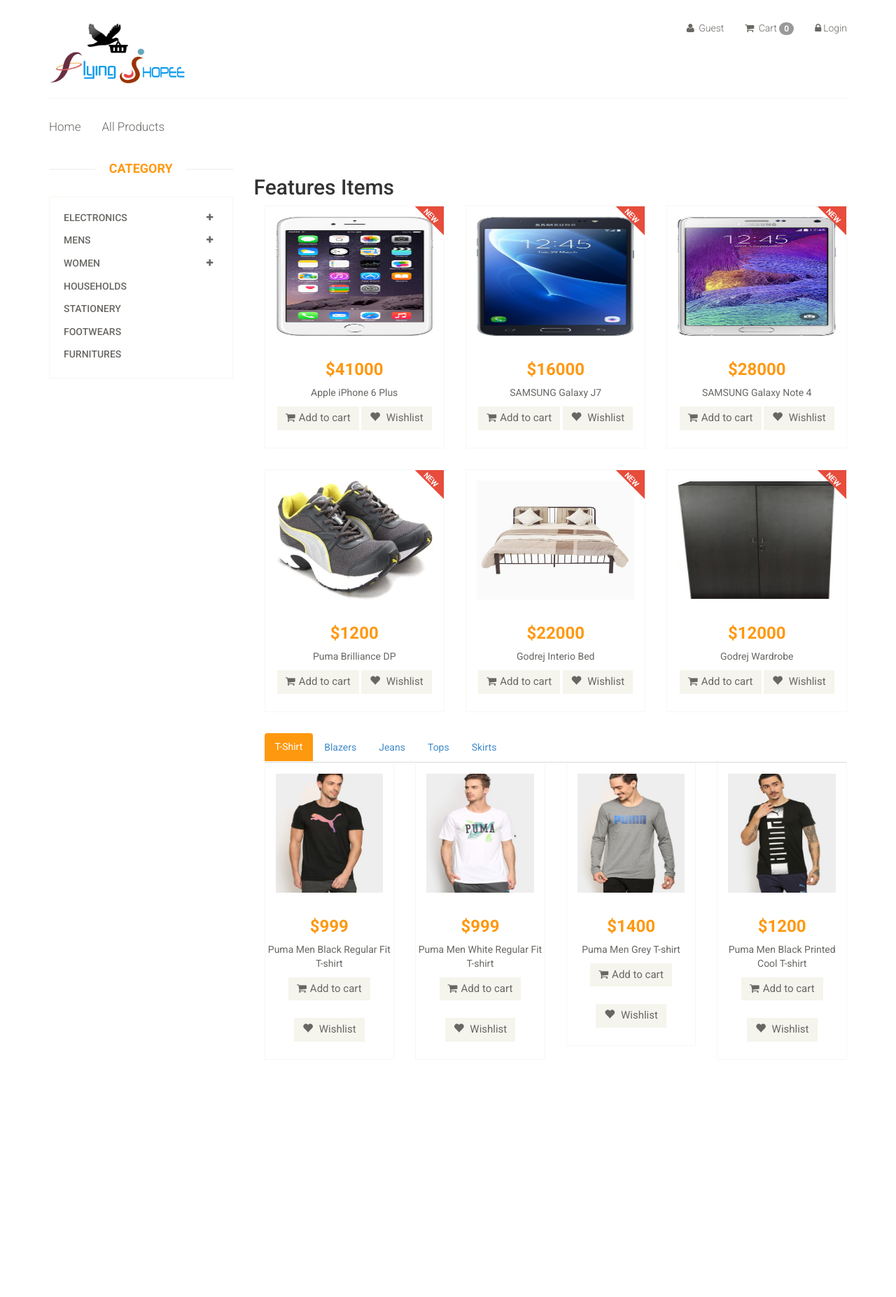
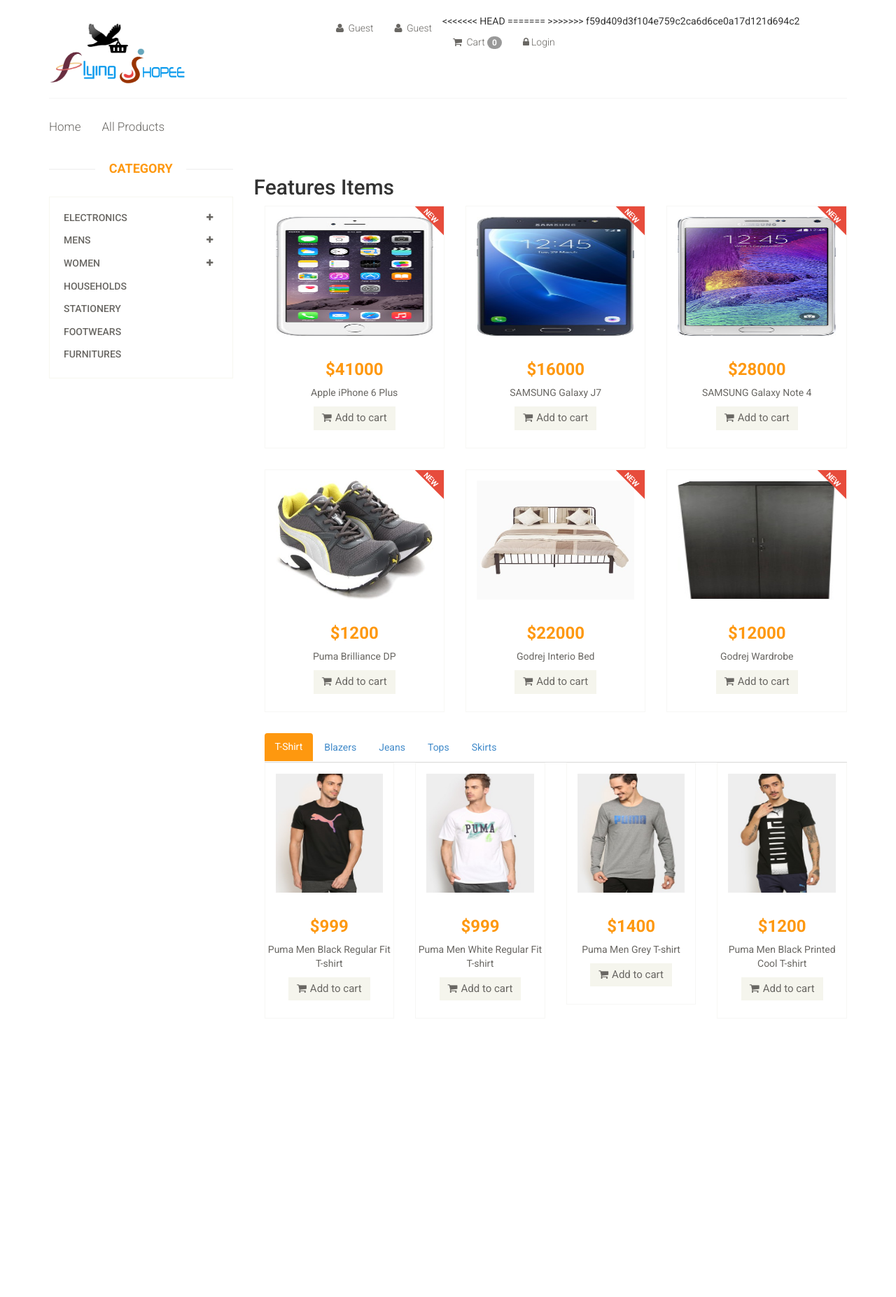
Before and after one commit to makarandagte/repo-ESportsGood, a PHP site: page /index.php in a window 1280 px wide. Shown: the top 1854 px of the page at 70% size. After the commit the page ends 1430 px from the top, so only its background shows below. Run offline with PHP 8.4, Linux system fonts and the light colour scheme; data comes from the database, SQL or seed files in the repository.

Commit message:
Merge branch 'main' of https://github.com/makarandagte/repo-ESportsGood

```diff
--- a/fetch.php
+++ b/fetch.php
@@ -23,13 +23,13 @@ if(isset($_POST['id'])){
 										<h2><span>$</span>$price</h2>
 										<p>$name</p>
 										<a href='javascript:void(0)' class='btn btn-default add-to-cart' onclick = 'cart($id)'><i class='fa fa-shopping-cart'></i>Add to cart</a>
-									   <a href='$add_wish' class='btn btn-default add-to-cart wish' data-user='$s_email' onclick='wish($id)'><i class='glyphicon glyphicon-heart'></i> Wishlist</a>
+
 									</div>
 
 								</div>
 								<div class='choose'>
 									<ul class='nav nav-pills nav-justified'>
-										<li><a href=''><i class='fa fa-plus-square'></i>Add to wishlist</a></li>
+
 										<li><a href=''><i class='fa fa-plus-square'></i>Add to compare</a></li>
 									</ul>
 								</div>
--- a/function.php
+++ b/function.php
@@ -23,7 +23,6 @@ if(isset($_POST['id'])){
 										<h2><span>$</span>$price</h2>
 										<p>$name</p>
 										<a href='javascript:void(0)' class='btn btn-default add-to-cart' onclick = 'cart($id)'><i class='fa fa-shopping-cart'></i>Add to cart</a>
-									<a href='$add_wish' class='btn btn-default add-to-cart wish' data-user='$s_email' onclick='wish($id)'><i class='glyphicon glyphicon-heart'></i> Wishlist</a>
 									</div>
 
 								</div>
@@ -61,7 +60,7 @@ if(isset($_POST['sub'])){
 										<h2><span>$</span>$price</h2>
 										<p>$name</p>
 										<a href='javascript:void(0)' class='btn btn-default add-to-cart' onclick = 'cart($id)'><i class='fa fa-shopping-cart'></i>Add to cart</a>
-									  <a href='$add_wish' class='btn btn-default add-to-cart wish' data-user='$s_email' onclick='wish($id)'><i class='glyphicon glyphicon-heart'></i> Wishlist</a>
+
 									</div>
 
 								</div>
--- a/inc/header.php
+++ b/inc/header.php
@@ -156,8 +156,12 @@
 
 						<div class="shop-menu pull-right">
 							<ul class="nav navbar-nav">
+<<<<<<< HEAD
+								<li><a href="<?php echo $nav ?>.php"><i class="fa fa-user"></i> <?php echo $user; ?></a></li>
+=======
 								<li><a href="<?php echo $nav ?>.php"><i class="fa fa-user"></i> <?php echo $user; ?></a></li>
 
+>>>>>>> f59d409d3f104e759c2ca6d6ce0a17d121d694c2
 								<!--<li><a href="checkout.php"><i class="fa fa-crosshairs"></i> Checkout</a></li>-->
 								<li><a href="cart.php"><i class="fa fa-shopping-cart"></i> Cart&nbsp;<span class="badge" id="count">0</span></a></li>
 
--- a/index.php
+++ b/index.php
@@ -40,7 +40,7 @@
 										<h2><span>$</span><?php echo $price; ?></h2>
 										<p><?php echo $name; ?></p>
 										<a href="javascript:void(0)" class="btn btn-default add-to-cart" onclick="cart(<?php echo $id; ?>)"><i class="fa fa-shopping-cart"></i>Add to cart</a>
-										<a href="<?php echo $add_wish ?>" class="btn btn-default add-to-cart wish" data-user="<?php echo $s_email; ?>" onclick="wish(<?php echo $id; ?>)"><i class="glyphicon glyphicon-heart"></i> Wishlist</a>
+
 									</div>
 
 									<img src="images/home/new.png" class="new" alt="" />
@@ -85,7 +85,7 @@
 												<h2><span>$</span><?php echo $price; ?></h2>
 												<p><?php echo $name; ?></p>
 												<a href="javascript:void(0)" class="btn btn-default add-to-cart" onclick="cart(<?php echo $id; ?>)"><i class="fa fa-shopping-cart"></i>Add to cart</a>
-											    <a href="<?php echo $add_wish ?>" class="btn btn-default add-to-cart wish" data-user="<?php echo $s_email; ?>" onclick="wish(<?php echo $id; ?>)"><i class="glyphicon glyphicon-heart"></i> Wishlist</a>
+
 											</div>
 
 										</div>
@@ -116,7 +116,7 @@
 												<h2><span>$</span><?php echo $price; ?></h2>
 												<p><?php echo $name; ?></p>
 												<a href="javascript:void(0)" class="btn btn-default add-to-cart" onclick="cart(<?php echo $id; ?>)"><i class="fa fa-shopping-cart"></i>Add to cart</a>
-											    <a href="<?php echo $add_wish ?>" class="btn btn-default add-to-cart wish" data-user="<?php echo $s_email; ?>" onclick="wish(<?php echo $id; ?>)"><i class="glyphicon glyphicon-heart"></i> Wishlist</a>
+
 											</div>
 
 										</div>
@@ -144,7 +144,7 @@
 												<h2><span>$</span><?php echo $price; ?></h2>
 												<p><?php echo $name; ?></p>
 												<a href="javascript:void(0)" class="btn btn-default add-to-cart" onclick="cart(<?php echo $id; ?>)"><i class="fa fa-shopping-cart"></i>Add to cart</a>
-											<a href="<?php echo $add_wish ?>" class="btn btn-default add-to-cart wish" data-user="<?php echo $s_email; ?>" onclick="wish(<?php echo $id; ?>)"><i class="glyphicon glyphicon-heart"></i> Wishlist</a>
+
 											</div>
 
 										</div>
@@ -172,7 +172,7 @@
 												<h2><span>$</span><?php echo $price; ?></h2>
 												<p><?php echo $name; ?></p>
 												<a href="javascript:void(0)" class="btn btn-default add-to-cart" onclick="cart(<?php echo $id; ?>)"><i class="fa fa-shopping-cart"></i>Add to cart</a>
-											<a href="<?php echo $add_wish ?>" class="btn btn-default add-to-cart wish" data-user="<?php echo $s_email; ?>" onclick="wish(<?php echo $id; ?>)"><i class="glyphicon glyphicon-heart"></i> Wishlist</a>
+
 											</div>
 
 										</div>
@@ -201,7 +201,7 @@
 												<h2><span>$</span><?php echo $price; ?></h2>
 												<p><?php echo $name; ?></p>
 												<a href="javascript:void(0)" class="btn btn-default add-to-cart" onclick="cart(<?php echo $id; ?>)"><i class="fa fa-shopping-cart"></i>Add to cart</a>
-											<a href="<?php echo $add_wish ?>" class="btn btn-default add-to-cart wish" data-user="<?php echo $s_email; ?>" onclick="wish(<?php echo $id; ?>)"><i class="glyphicon glyphicon-heart"></i> Wishlist</a>
+
 											</div>
 
 										</div>
@@ -237,7 +237,7 @@
 													<h2><span>$</span><?php echo $price; ?></h2>
 													<p><?php echo $name; ?></p>
 													<a href="javascript:void(0)" class="btn btn-default add-to-cart" onclick="cart(<?php echo $id; ?>)"><i class="fa fa-shopping-cart"></i>Add to cart</a>
-												<a href="<?php echo $add_wish ?>" class="btn btn-default add-to-cart wish" data-user="<?php echo $s_email; ?>" onclick="wish(<?php echo $id; ?>)"><i class="glyphicon glyphicon-heart"></i> Wishlist</a>
+
 												</div>
 
 											</div>
@@ -267,7 +267,7 @@
 													<h2><span>$</span><?php echo $price; ?></h2>
 													<p><?php echo $name; ?></p>
 													<a href="javascript:void(0)" class="btn btn-default add-to-cart" onclick="cart(<?php echo $id; ?>)"><i class="fa fa-shopping-cart"></i>Add to cart</a>
-												<a href="<?php echo $add_wish ?>" class="btn btn-default add-to-cart wish" data-user="<?php echo $s_email; ?>" onclick="wish(<?php echo $id; ?>)"><i class="glyphicon glyphicon-heart"></i> Wishlist</a>
+
 												</div>
 
 											</div>
@@ -299,7 +299,7 @@
 													<h2><span>$</span><?php echo $price; ?></h2>
 													<p><?php echo $name; ?></p>
 													<a href="javascript:void(0)" class="btn btn-default add-to-cart" onclick="cart(<?php echo $id; ?>)"><i class="fa fa-shopping-cart"></i>Add to cart</a>
-												<a href="<?php echo $add_wish ?>" class="btn btn-default add-to-cart wish" data-user="<?php echo $s_email; ?>" onclick="wish(<?php echo $id; ?>)"><i class="glyphicon glyphicon-heart"></i> Wishlist</a>
+
 												</div>
 
 											</div>
@@ -331,7 +331,7 @@
 													<h2><span>$</span><?php echo $price; ?></h2>
 													<p><?php echo $name; ?></p>
 													<a href="javascript:void(0)" class="btn btn-default add-to-cart" onclick="cart(<?php echo $id; ?>)"><i class="fa fa-shopping-cart"></i>Add to cart</a>
-												<a href="<?php echo $add_wish ?>" class="btn btn-default add-to-cart wish" data-user="<?php echo $s_email; ?>" onclick="wish(<?php echo $id; ?>)"><i class="glyphicon glyphicon-heart"></i> Wishlist</a>
+
 												</div>
 
 											</div>
@@ -393,40 +393,7 @@
 
 	}
 
-	function wish($p_id){
-		var w_id = $p_id;
-		var email = $(".wish").data("user");
 
-		if(email != 0){
-		$.ajax({
-			url:"function.php",
-			method:"post",
-			data:{w_id:w_id,email:email},
-			success: function($wish){
-				    if($wish > 0){
-					notif({
-						msg:"Product Already Added to wishlist!!!",
-						type:"warning",
-						width:330,
-						height:40,
-						timeout:1000,
-
-					})
-
-				}else{
-					notif({
-						msg:"Added to wishlist",
-						type:"success",
-						width:330,
-						height:40,
-						timeout:1000,
-
-					})
-				}
-			}
-		})
-		}
-	}
 
 
 
--- a/product_details.php
+++ b/product_details.php
@@ -87,7 +87,6 @@
 						<div class="shop-menu pull-right">
 							<ul class="nav navbar-nav">
 								<li><a href=""><i class="fa fa-user"></i> Account</a></li>
-								<li><a href=""><i class="fa fa-star"></i> Wishlist</a></li>
 								<li><a href="checkout.html"><i class="fa fa-crosshairs"></i> Checkout</a></li>
 								<li><a href="cart.html"><i class="fa fa-shopping-cart"></i> Cart</a></li>
 								<li><a href="login.html"><i class="fa fa-lock"></i> Login</a></li>
```
Also changed, not shown: search.php (+1 -34 lines), Home Page.png (deleted).
